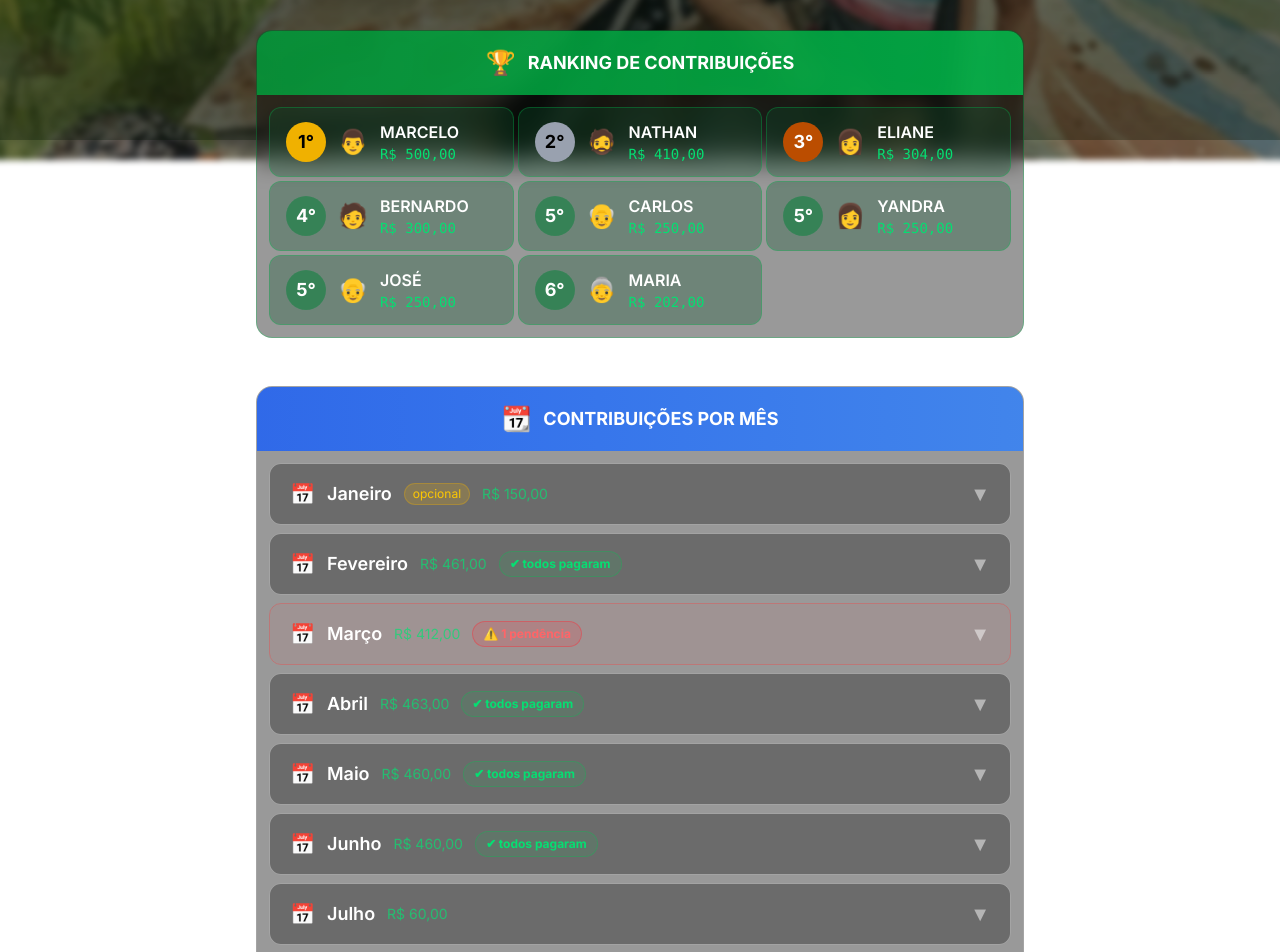
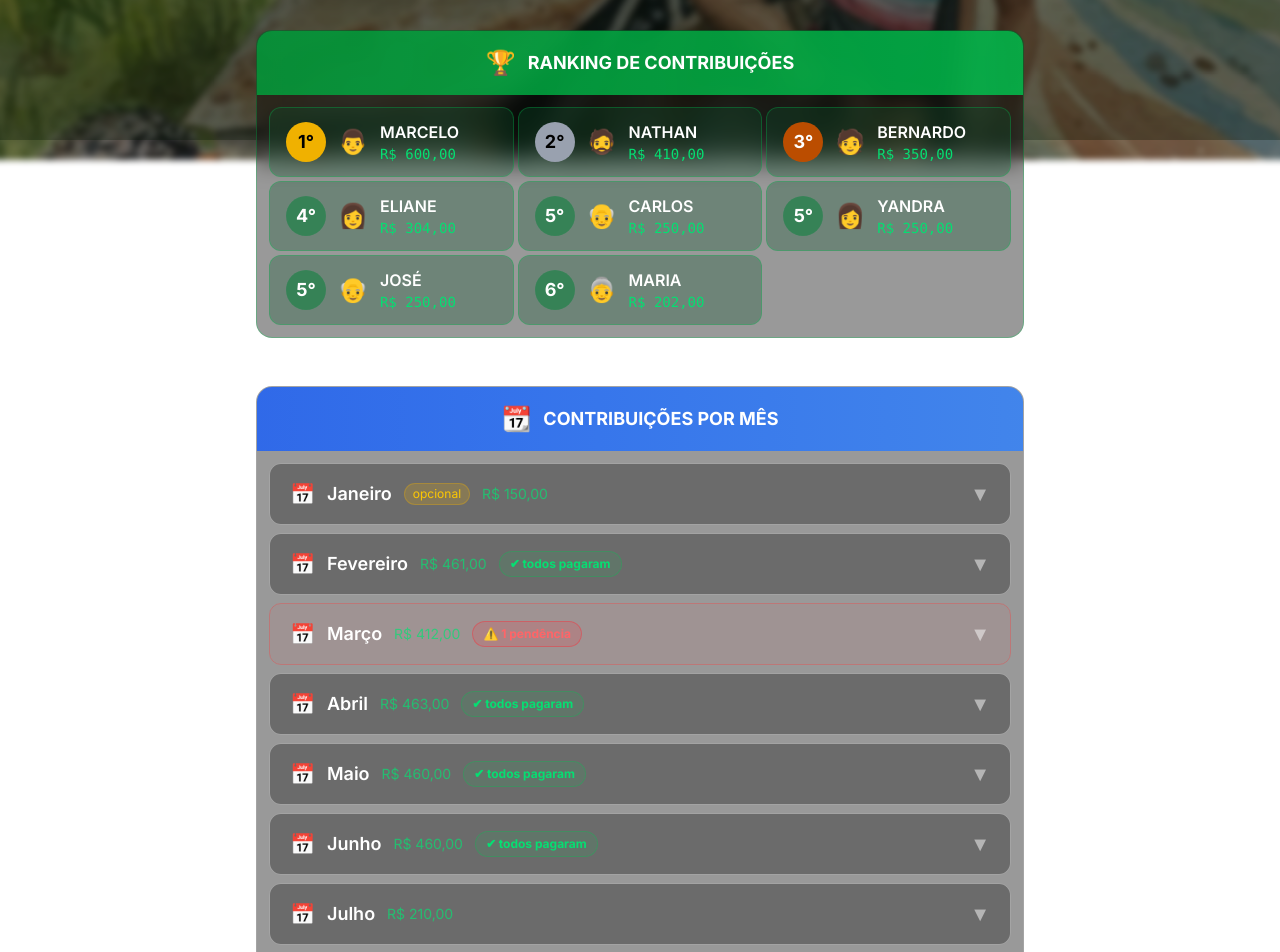
Before and after one commit to nathanbrandao4/caixinha-do-sitio, a Next.js app: page / in a window 1280 px wide. Shown: the part 660-1612 px from the top of the page. Built offline with nearby package versions, Linux system fonts and the light colour scheme.

Commit message:
Marcelo +R$100 e Bernardo +R$50 em Julho
Saldo total agora R$ 2.705,92 (54,1% da meta)

```diff
--- a/app/page.tsx
+++ b/app/page.tsx
@@ -9,8 +9,8 @@ import { ContributorTotal } from '@/types'
 const CONTRIBUICOES: ContributorTotal[] = [
   { name: 'NATHAN', total: 410 },
   { name: 'ELIANE', total: 304 },
-  { name: 'BERNARDO', total: 300 },
-  { name: 'MARCELO', total: 500 },
+  { name: 'BERNARDO', total: 350 },
+  { name: 'MARCELO', total: 600 },
   { name: 'JOSÉ', total: 250 },
   { name: 'CARLOS', total: 250 },
   { name: 'YANDRA', total: 250 },
--- a/components/MonthlyBreakdown.tsx
+++ b/components/MonthlyBreakdown.tsx
@@ -96,7 +96,7 @@ const MONTHS_DATA: MonthData[] = [
 
   buildMonth('Junho', 5, { MARCELO: 100, NATHAN: 60, BERNARDO: 50, CARLOS: 50, YANDRA: 50, ELIANE: 50, MARIA: 50, JOSÉ: 50 }),
 
-  buildMonth('Julho', 6, { NATHAN: 60 }),
+  buildMonth('Julho', 6, { NATHAN: 60, MARCELO: 100, BERNARDO: 50 }),
 
   ...(['Agosto', 'Setembro', 'Outubro', 'Novembro', 'Dezembro'] as const).map(
     (month, i) => buildMonth(month, 7 + i, {})
```
Also changed, not shown: 1 other file (tests, documents, lock files or other folders).
